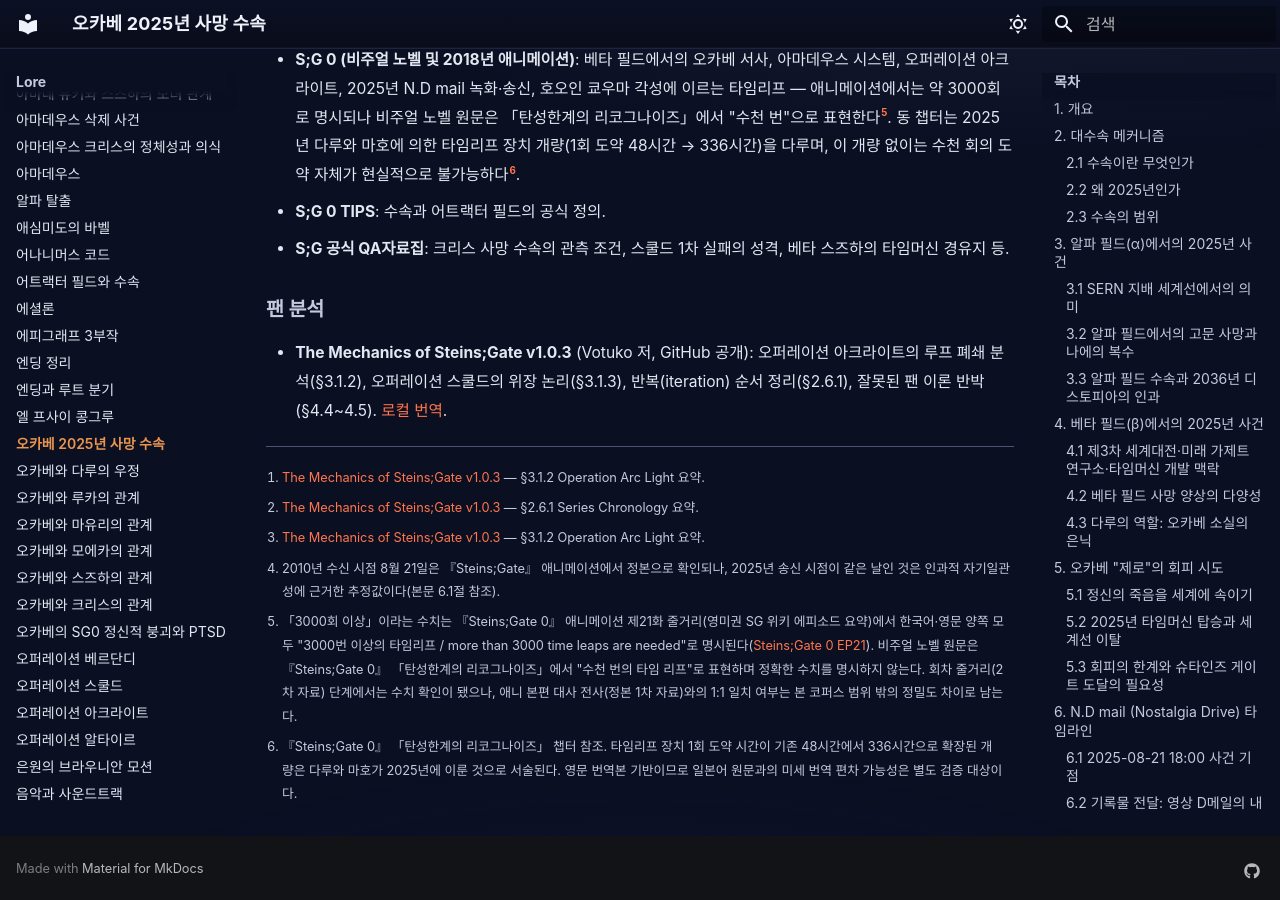
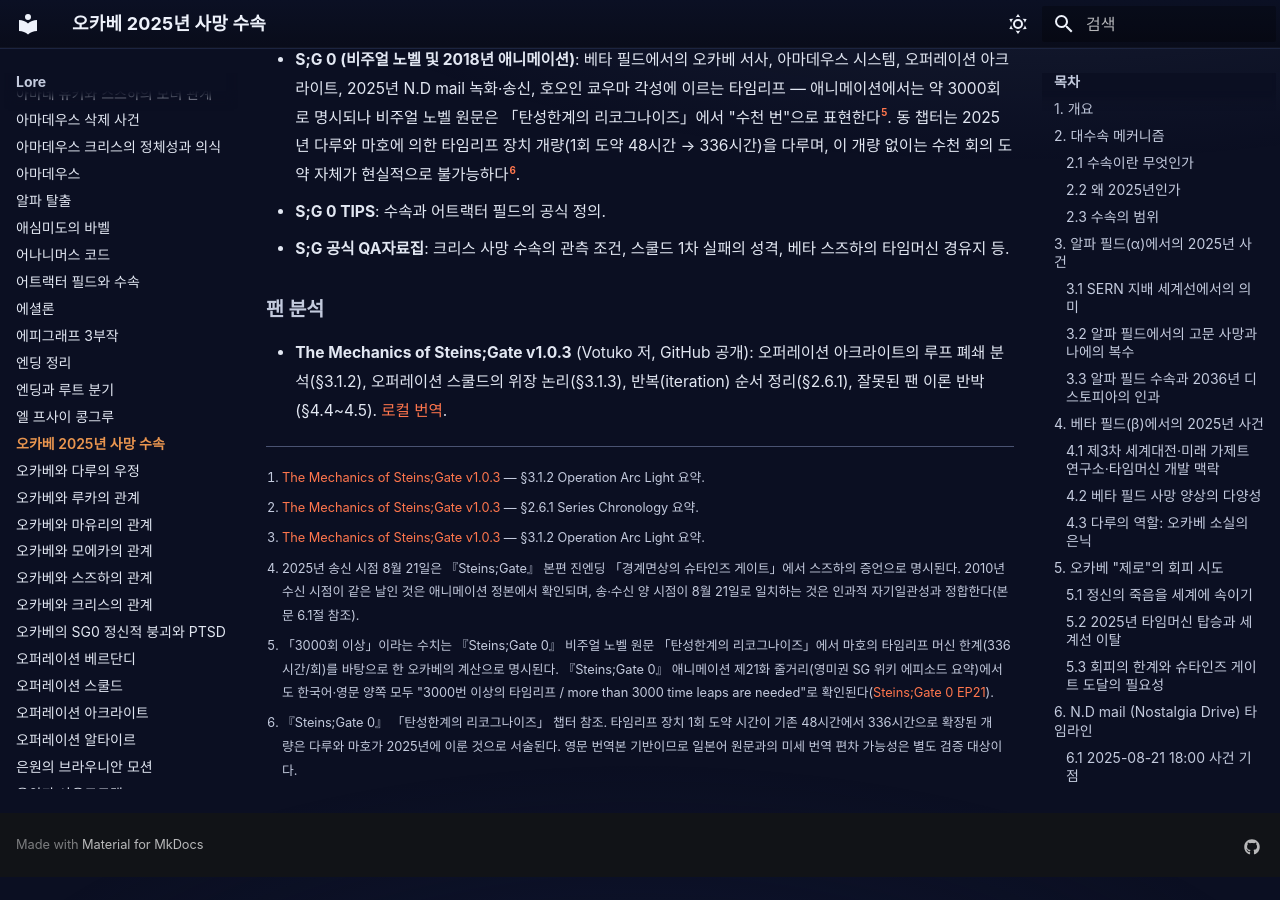
Before and after one commit to sgwiki/sgwiki.github.io, an MkDocs documentation site: the page built from wiki/lore/오카베-2025년-사망-수속.md, in a window 1280 px wide and 900 px high, scrolled down 12319 px. Built offline with MkDocs 1.6.1 and Material for MkDocs 9.7.7, drawn with Linux system fonts in a browser that asks for light colours; some web fonts are replaced; after the commit the page ends 13196 px from its top, so only the background shows below that; some of the changed text lies outside the part shown.

Commit message:
fix(wiki): 오카베-2025년-사망-수속 — P10 150a1906 패치 적용

```diff
--- a/wiki/lore/오카베-2025년-사망-수속.md
+++ b/wiki/lore/오카베-2025년-사망-수속.md
@@ -40,7 +40,7 @@ description: "오카베 린타로의 2025년 사망 대수속은 슈타인즈
 
 | 특성 | 내용 |
 |---|---|
-| 시간 창 | 2025년 전후 (전승 추정상 2025년 8월 21일이 핵심 기점[^4]) |
+| 시간 창 | 2025년 전후 (본편 진엔딩에서 스즈하가 2025년 8월 21일 송신으로 증언[^4]) |
 | 어트랙터 필드 | 알파(α) 및 베타(β) 양쪽 |
 | 수속 대상 | "오카베 린타로가 사회적·물리적으로 소실하는 상태" |
 | 가변 요소 | 사망 방식(물리적 사망, 뇌사, 행방불명, 타임머신 탑승 후 소실 등) |
@@ -59,7 +59,7 @@ description: "오카베 린타로의 2025년 사망 대수속은 슈타인즈
 
 ### 3.2 알파 필드에서의 고문 사망과 나에의 복수
 
-알파 어트랙터 필드의 특정 세계선에서, 성인이 된 텐노지 나에는 2025년에 아버지 텐노지 유고(미스터 브라운)의 죽음과 라보멤의 비극적 운명에 대한 복수심으로 오카베를 추적하여 고문 끝에 사망에 이르게 한다. 이 사건은 작품의 핵심 설정이 아니라 특정 루트(드라마 CD, 외전 소설 등)에서 묘사되는 수속의 구체적 발현 형태 중 하나로, "결과는 같지만 과정이 다르다"는 수속 원리의 극단적 사례다.
+알파 어트랙터 필드의 특정 세계선에서, 성인이 된 텐노지 나에는 2025년에 아버지 텐노지 유고(미스터 브라운)의 죽음과 라보멤의 비극적 운명에 대한 복수심으로 오카베를 추적하여 고문 끝에 사망에 이르게 한다. 이 사건은 본편 비주얼 노벨 원문(나에 루트 해당 챕터)을 비롯한 드라마 CD·외전 소설 등 다수 매체에서 묘사되는 수속의 구체적 발현 형태 중 하나로, "결과는 같지만 과정이 다르다"는 수속 원리의 극단적 사례다.
 
 이 루트에서 나에가 오카베를 고문하며 남긴 말—2025년의 오카베가 알파 세계선에서 겪는 비극의 한 단면—은 오카베에게 깊은 트라우마를 남기며, 이후 세계선 이동에서도 [리딩 슈타이너](리딩-슈타이너.md)를 통해 기억이 전이되는 현상과 결부된다.
 
@@ -302,8 +302,8 @@ Mechanics of Steins;Gate v1.0.3는 2025년 수속과 관련하여 널리 퍼진
 
 [^3]: [The Mechanics of Steins;Gate v1.0.3](../근거자료/비공식/mechanics-of-steins-gate/ch3.md) — §3.1.2 Operation Arc Light 요약.
 
-[^4]: 2010년 수신 시점 8월 21일은 『Steins;Gate』 애니메이션에서 정본으로 확인되나, 2025년 송신 시점이 같은 날인 것은 인과적 자기일관성에 근거한 추정값이다(본문 6.1절 참조).
+[^4]: 2025년 송신 시점 8월 21일은 『Steins;Gate』 본편 진엔딩 「경계면상의 슈타인즈 게이트」에서 스즈하의 증언으로 명시된다. 2010년 수신 시점이 같은 날인 것은 애니메이션 정본에서 확인되며, 송·수신 양 시점이 8월 21일로 일치하는 것은 인과적 자기일관성과 정합한다(본문 6.1절 참조).
 
-[^5]: 「3000회 이상」이라는 수치는 『Steins;Gate 0』 애니메이션 제21화 줄거리(영미권 SG 위키 에피소드 요약)에서 한국어·영문 양쪽 모두 "3000번 이상의 타임리프 / more than 3000 time leaps are needed"로 명시된다([Steins;Gate 0 EP21](https://steins-gate.fandom.com/wiki/S;G0_(anime)_-_Ep.21)). 비주얼 노벨 원문은 『Steins;Gate 0』 「탄성한계의 리코그나이즈」에서 "수천 번의 타임 리프"로 표현하며 정확한 수치를 명시하지 않는다. 회차 줄거리(2차 자료) 단계에서는 수치 확인이 됐으나, 애니 본편 대사 전사(정본 1차 자료)와의 1:1 일치 여부는 본 코퍼스 범위 밖의 정밀도 차이로 남는다.
+[^5]: 「3000회 이상」이라는 수치는 『Steins;Gate 0』 비주얼 노벨 원문 「탄성한계의 리코그나이즈」에서 마호의 타임리프 머신 한계(336시간/회)를 바탕으로 한 오카베의 계산으로 명시된다. 『Steins;Gate 0』 애니메이션 제21화 줄거리(영미권 SG 위키 에피소드 요약)에서도 한국어·영문 양쪽 모두 "3000번 이상의 타임리프 / more than 3000 time leaps are needed"로 확인된다([Steins;Gate 0 EP21](https://steins-gate.fandom.com/wiki/S;G0_(anime)_-_Ep.21)).
 
 [^6]: 『Steins;Gate 0』 「탄성한계의 리코그나이즈」 챕터 참조. 타임리프 장치 1회 도약 시간이 기존 48시간에서 336시간으로 확장된 개량은 다루와 마호가 2025년에 이룬 것으로 서술된다. 영문 번역본 기반이므로 일본어 원문과의 미세 번역 편차 가능성은 별도 검증 대상이다.
```
